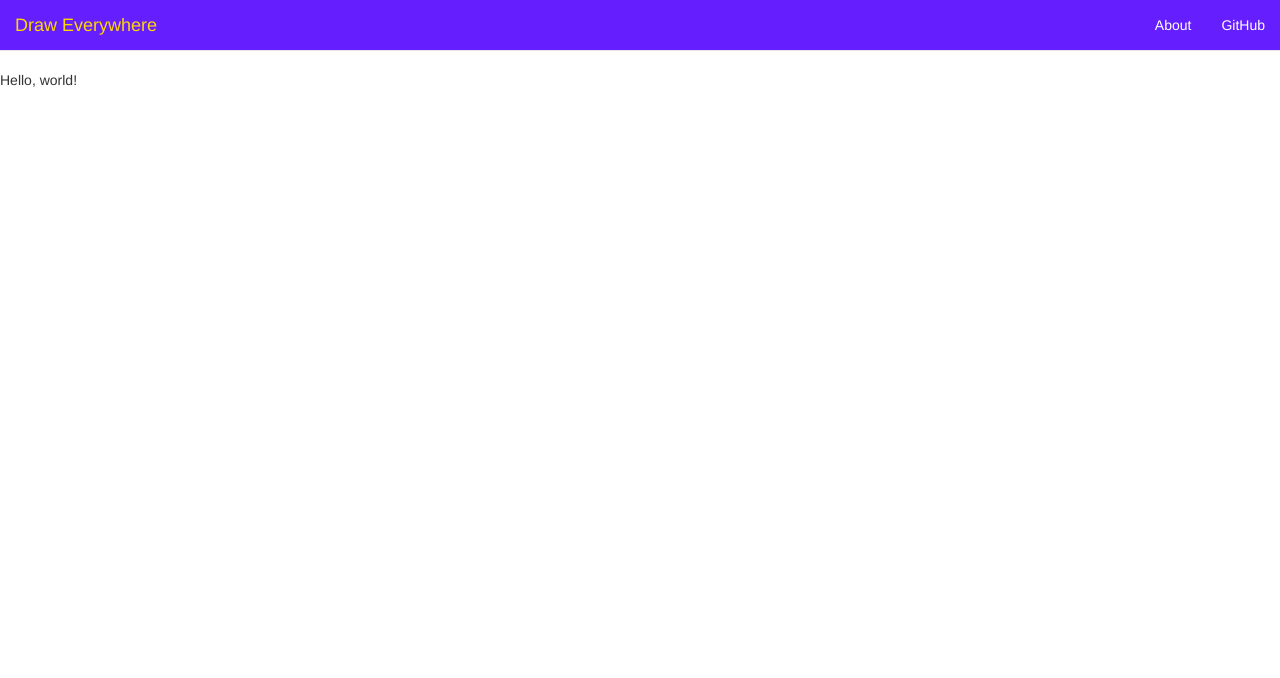
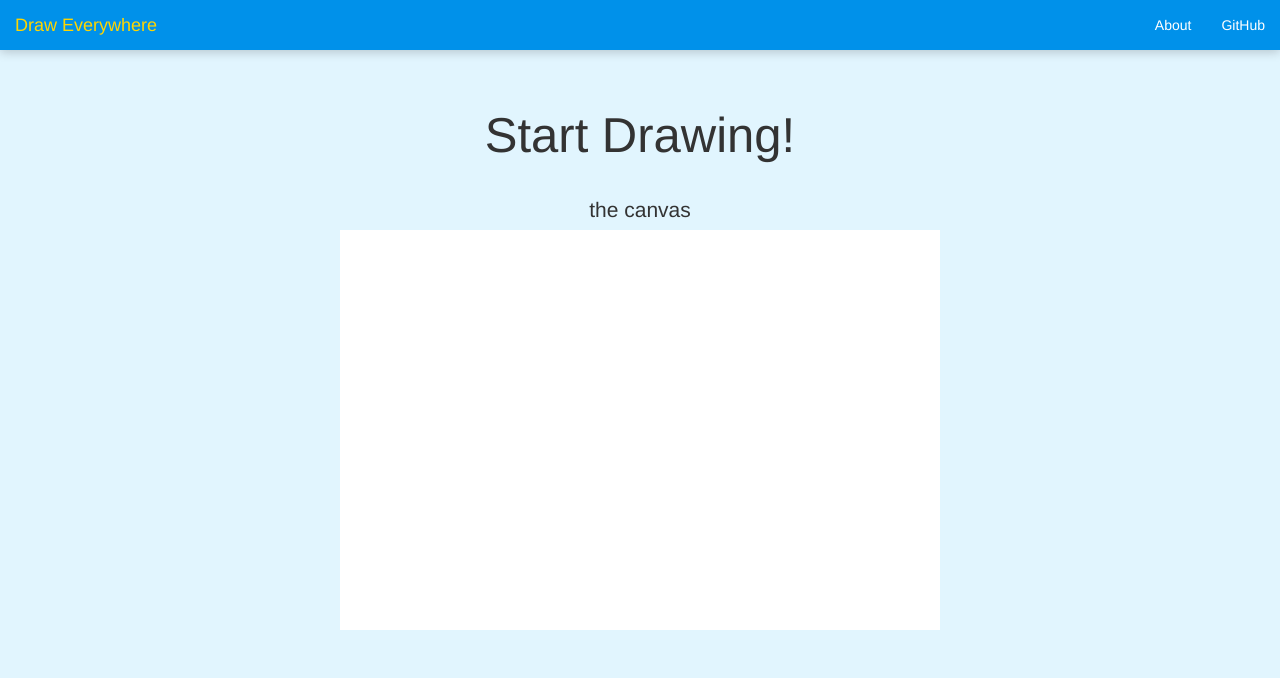
Before and after one commit to dczarnota/draw-everywhere, a website: page index.html in a window 1280 px wide. Drawn offline with nearby package versions, Linux system fonts and the light colour scheme; some packages are replaced by stand-ins of ours.

Commit message:
(feat) adds basic main.html structure and canvas

```diff
--- a/app/scripts/main/main.html
+++ b/app/scripts/main/main.html
@@ -1,10 +1,31 @@
 <div ng-include=" 'app/scripts/components/navbar/navbar.html' "></div>
 <div ng-controller="MainController">
 
-  <div class="container-fluid">
-    <div class="row">
-      <p>Hello, world!</p>
+  <header>
+    <div class="container-fluid">
+      <div class="row">
+        <div class="col-lg-12">
+          <div class="header-text">
+            <h>Start Drawing!</h>
+          </div>
+        </div>
+      </div>
     </div>
-  </div>
+  </header>
+
+  <section id="canvas-container">
+    <div class="container-fluid">
+      <div class="row">
+        <div class="col-lg-12 canvas-text">
+          <h>the canvas</h>
+        </div>
+      </div>
+      <div class="row">
+        <div class="col-lg-12">
+          <canvas id="drawing-canvas"></canvas>
+        </div>
+      </div>
+    </div>
+  </section>
 
 </div>
--- a/app/scripts/styles/app.css
+++ b/app/scripts/styles/app.css
@@ -1,10 +1,14 @@
 body {
-  padding-top: 70px;
+  background-color: #E1F5FE;
 }
 
 .navbar {
-  background-color: #651FFF;
+  background-color: #0091EA;
   color: #FFFFFF;
+  box-shadow: 0 2px 10px rgba(0,0,0,0.2);
+  position: fixed;
+  border-color: #0091EA;
+  border-width: 0 0 0;
 }
 
 .navbar-default .navbar-brand {
@@ -23,6 +27,39 @@ body {
   color: #FFD600;
 }
 
+header {
+  text-align: center;
+  background-color: #E1F5FE;
+}
+
+header .container-fluid {
+  padding-top: 100px;
+  padding-bottom: 25px;
+}
+
+.header-text {
+  font-size: 3.5em;
+  font-weight: 100;
+}
+
+#canvas-container {
+  text-align: center;
+  padding-bottom: 40px;
+}
+
+.canvas-text {
+  font-size: 1.5em;
+  font-weight: 200;
+  padding-bottom: 5px;
+}
+
+#drawing-canvas {
+  background-color: #FFFFFF;
+  width: 600px;
+  height: 400px;
+
+}
+
 /* Responsive: Portrait tablets and up */
 @media screen and (min-width: 768px) {
   .container {
```
